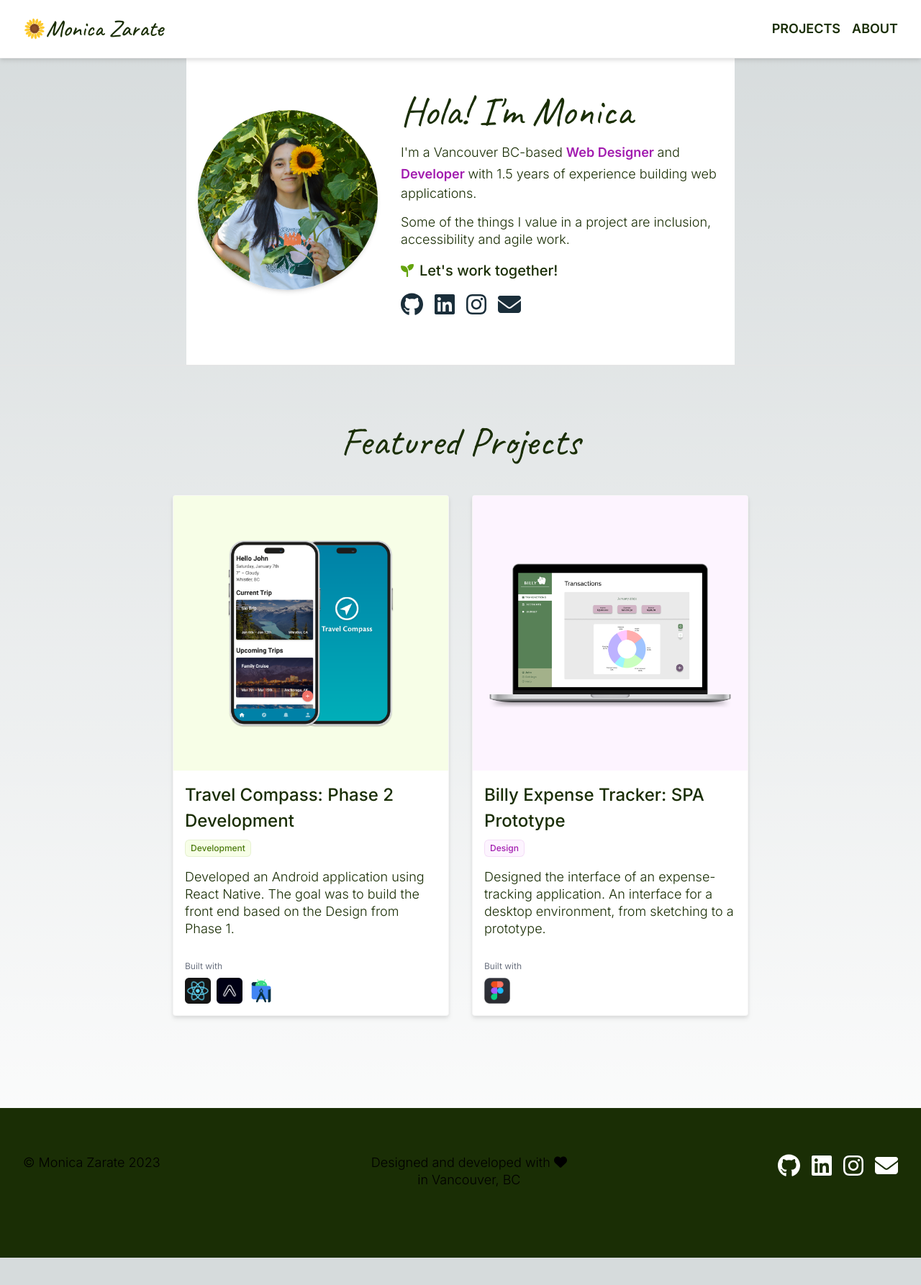
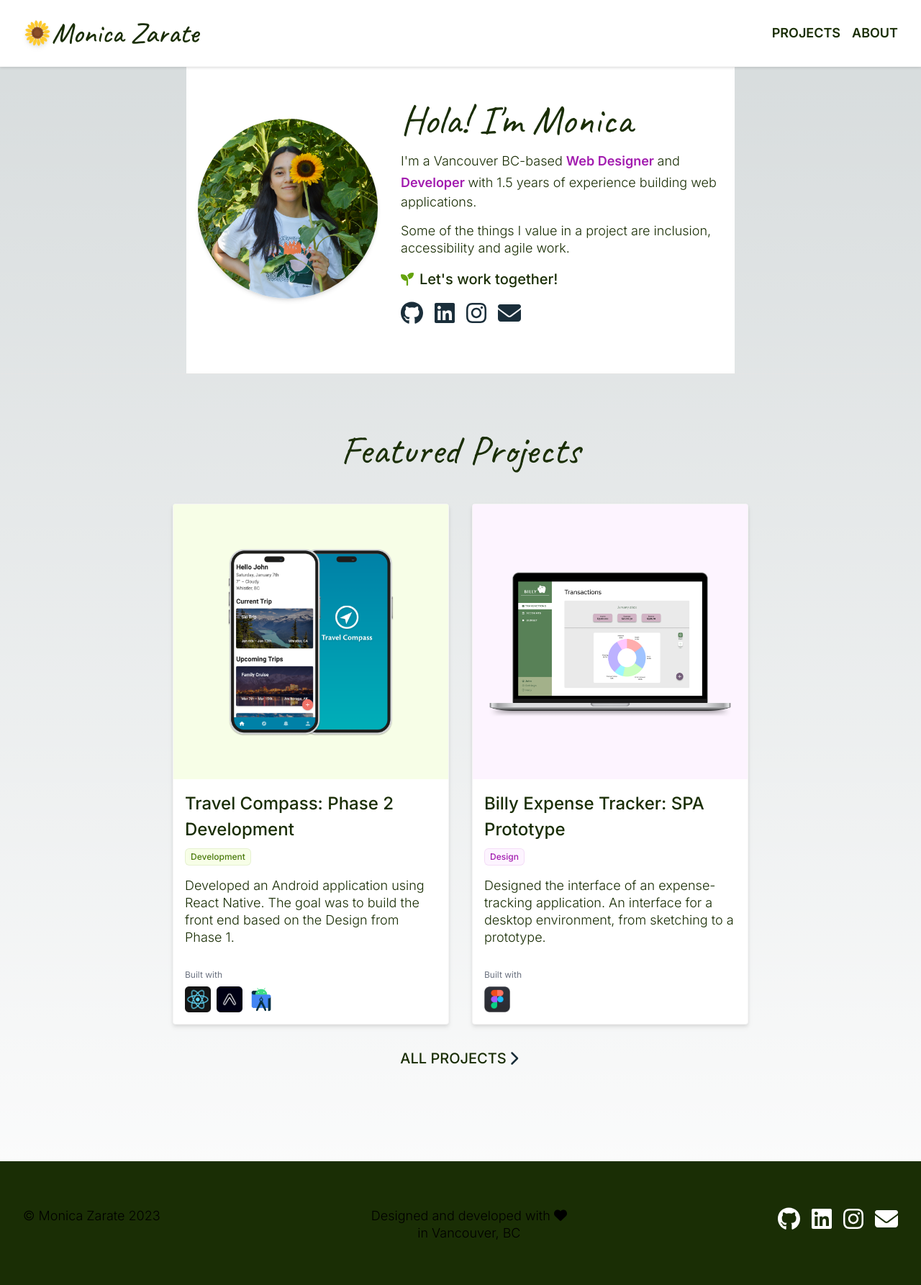
Before and after one commit to monica-zarate/nextjs-portfolio, a Next.js app: page / in a window 1280 px wide. Shown: the top 1786 px of the page at 72% size. Before the commit the page ends 1748 px from the top, so only its background shows below. Built offline with nearby package versions, Linux system fonts and the light colour scheme.

Commit message:
Updates general styling.

```diff
--- a/src/app/(routes)/projects/page.tsx
+++ b/src/app/(routes)/projects/page.tsx
@@ -1,24 +1,51 @@
 // Vendor imports
 "use client";
+import { useState, useEffect } from "react";
 import Link from "next/link";
 import { caveat } from "../../fonts";
 import { AnimatePresence, motion as m } from "framer-motion";
 
 //Project imports
-import { pagesContent, routes } from "@/app/constants";
+import { pagesContent, routes, disciplines } from "@/app/constants";
 import ProjectCard from "@/app/_components/ProjectCard";
 import { projects } from "../../constants/projects";
 
 export default function Projects() {
 
     const { copy } = pagesContent.projects;
+    const [filteredProjects, setFilteredProjects] = useState([] as any);
+    const [selectedTag, setSelectedTag] = useState("");
+
+    const selectDiscipline = (id: string) => {
+        id === disciplines.design ? setSelectedTag(disciplines.design) : setSelectedTag(disciplines.development);
+    };
+
+    useEffect(() => {
+        if(selectedTag === disciplines.design) {
+            setFilteredProjects(projects.filter((project) => project.discipline === disciplines.design));
+        } else if(selectedTag === disciplines.development) {
+            setFilteredProjects(projects.filter((project) => project.discipline === disciplines.development));
+        } else {
+            setFilteredProjects(projects);
+        }
+
+    }, [selectedTag, projects]);
+
+
     return (
         <AnimatePresence mode="wait">
         <m.div initial={{opacity: 0}} animate={{opacity: 1}} transition={{duration: 0.3, ease: 'easeInOut'}} exit={{opacity: 0}}>
             <div className="px-8 pt-4 pb-8 lg:pb-32 sm:p-8 2xl:px-0 2xl:pt-12 max-w-7xl mx-auto">
-                <h1 className={`${caveat.className} text-lime-950 text-h1Light lg:text-sabe text-center mb-8 2xl:mb-12`}>{copy.h1}</h1>
+                <h1 className={`${caveat.className} text-lime-950 text-h1Light lg:text-sabe text-center`}>{copy.h1}</h1>
+                <div className="mb-8 2xl:mb-12 flex flex-col items-center">
+                    <p className="text-lime-950 text-bodyBold mr-2">{copy.p}</p>
+                    <div>
+                        <span className="text-fuchsia-700 bg-fuchsia-50 ring-fuchsia-700/10 inline-flex items-center rounded-md px-2 py-1 text-sm font-medium ring-1 ring-inset w-fit capitalize cursor-pointer mr-2" onClick={() => selectDiscipline(disciplines.design)}>{disciplines.design}</span>
+                        <span className="text-lime-700 bg-lime-50 ring-lime-700/10 inline-flex items-center rounded-md px-2 py-1 text-sm font-medium ring-1 ring-inset w-fit capitalize cursor-pointer" onClick={() => selectDiscipline(disciplines.development)}>{disciplines.development}</span>
+                    </div>
+                </div>
                 <div className="grid grid-cols-1 gap-x-8 gap-y-8 sm:grid-cols-2 xl:grid-cols-3 2xl:gap-x-12 2xl:gap-y-12">
-                    {projects.reverse().map((__: any, i: number) => (
+                    {filteredProjects.reverse().map((__: any, i: number) => (
                         <Link href={`/${routes[0].id}/${__.path}`} key={i} className={`${i % 2 ? "sm:mr-auto" : "sm:ml-auto"} max-sm:mx-auto`}>
                             <ProjectCard {...__} />
                         </Link>
--- a/src/app/_components/Featured.tsx
+++ b/src/app/_components/Featured.tsx
@@ -2,17 +2,23 @@
 "use client";
 import Link from "next/link";
 import { caveat } from "../fonts";
+import { FontAwesomeIcon } from '@fortawesome/react-fontawesome';
+import { faChevronRight } from "@fortawesome/free-solid-svg-icons";
 
 // Project imports
 import { pagesContent, routes } from "@/app/constants";
 import ProjectCard from "@/app/_components/ProjectCard";
 import { projects } from "../constants/projects";
+import RevealElement from "./RevealElement";
 
 export default function Featured() {
+
+    const { copy } = pagesContent.featured;
+
     return (
         <div className="border-t border-solid border-neutral-200">
             <div className="px-8 py-16 lg:pb-32 2xl:px-0 2xl:pt-12 max-w-7xl mx-auto">
-                <h2 className={`${caveat.className} text-lime-950 text-h1Light lg:text-sabe text-center mb-8 2xl:mb-12`}>{pagesContent.featured.copy.h2}</h2>
+                <h2 className={`${caveat.className} text-lime-950 text-h1Light lg:text-sabe text-center mb-8 2xl:mb-12`}>{copy.h2}</h2>
                 <div className="grid grid-cols-1 gap-x-8 gap-y-8 sm:grid-cols-2 2xl:gap-x-12 2xl:gap-y-12">
                     {projects.reverse().filter(project => project.isFeatured).map((__: any, i: number) => (
                         <Link href={`/${routes[0].id}/${__.path}`} key={i} className={`${i % 2 ? "sm:mr-auto" : "sm:ml-auto"} max-sm:mx-auto max-w-[392.67px]`}>
@@ -20,6 +26,14 @@ export default function Featured() {
                         </Link>
                     ))}
                 </div>
+                <div className="block mt-8 w-fit mx-auto">
+                    <RevealElement>
+                        <Link href={`/${routes[0].id}`} className="flex items-center">
+                            <span className="text-lime-950 text-bodyLarge hover:text-fuchsia-700 delay-200 duration-200 ease-in-out uppercase block">{copy.cta}</span>
+                            <FontAwesomeIcon icon={faChevronRight} style={{color: "#1A2E3A"}} className="w-5 h-5 delay-200 duration-200 ease-in-out"/>
+                        </Link>
+                    </RevealElement>
+                </div>
             </div>
         </div>
     )
--- a/src/app/_components/Modal.jsx
+++ b/src/app/_components/Modal.jsx
@@ -2,6 +2,8 @@
 "use client";
 import Image from "next/image";
 import { motion as m } from "framer-motion";
+import { FontAwesomeIcon } from '@fortawesome/react-fontawesome';
+import { faXmark } from "@fortawesome/free-solid-svg-icons";
 
 export default function Modal({selected, setSelected}) {
     if(!selected){
@@ -14,8 +16,9 @@ export default function Modal({selected, setSelected}) {
     animate={{opacity: 1, transition: { duration: 0.5 }}}
     onClick={() => setSelected(null)}
     className="fixed inset-0 bg-black/50 z-50 cursor-pointer overflow-y-scroll">
-        <div onClick={(e) => e.stopPropagation()} className="w-full 2xl:px-0 max-w-7xl mx-auto my-24 px-8 cursor-default">
+        <div onClick={(e) => e.stopPropagation()} className="w-full 2xl:px-0 max-w-7xl mx-auto h-screen flex items-center justify-center px-8 cursor-default">
             <Image src={selected} alt="project-details"/>
+            <FontAwesomeIcon icon={faXmark} style={{color: "#ffffff"}} className="absolute top-20 right-8 sm:top-24 lg:top-16 xl:top-12 cursor-pointer w-8 h-8 drop-shadow-md" onClick={() => setSelected(null)}/>
         </div>
     </m.div>
   )
--- a/src/app/_components/Navbar.tsx
+++ b/src/app/_components/Navbar.tsx
@@ -41,19 +41,19 @@ export default function Navbar() {
 
 
     return (
-        <header className="bg-white border-b border-solid border-neutral-100 drop-shadow-md sticky top-0 z-[1]">
+        <header className="bg-white border-b border-solid border-neutral-100 drop-shadow sticky top-0 z-[1]">
             <div className="flex justify-between items-center px-8 2xl:px-2 py-4 mx-auto max-w-7xl">
                 <Link href="/" className="flex items-center z-[5]">
-                    <Image src={sunflower} alt="sunflower icon" className="w-8 h-8"/>
-                    <span className={`${caveat.className} text-lime-950 text-h2`}>{copy.title}</span>
+                    <Image src={sunflower} alt="sunflower icon" className="w-8 sm:w-10 h-8 sm:h-10 drop-shadow-md"/>
+                    <span className={`${caveat.className} text-lime-950 text-h2 sm:text-h1Light`}>{copy.title}</span>
                 </Link>
                 {isMobile && <MobileMenu/>}
                 {!isMobile && <ul className="flex">
                     <li key={routes[0].id}>
-                        <Link href="/projects" className={`${pathname === routes[0].id ? "text-fuchsia-700" : "text-lime-950"} text-bodyBold ml-4 hover:text-fuchsia-700 delay-200 duration-200 ease-in-out uppercase`}>{routes[0].title}</Link>
+                        <Link href={`/${routes[0].id}`} className={`${pathname === routes[0].id ? "text-fuchsia-700" : "text-lime-950"} text-bodyBold ml-4 hover:text-fuchsia-700 delay-200 duration-200 ease-in-out uppercase`}>{routes[0].title}</Link>
                     </li>
                     <li key={routes[1].id}>
-                        <Link href="/about" className={`${pathname === routes[1].id ? "text-fuchsia-700" : "text-lime-950"} text-bodyBold ml-4 hover:text-fuchsia-700 delay-200 duration-200 ease-in-out uppercase`}>{routes[1].title}</Link>
+                        <Link href={`/${routes[1].id}`} className={`${pathname === routes[1].id ? "text-fuchsia-700" : "text-lime-950"} text-bodyBold ml-4 hover:text-fuchsia-700 delay-200 duration-200 ease-in-out uppercase`}>{routes[1].title}</Link>
                     </li>
                 </ul>}
             </div>
--- a/src/app/constants/index.js
+++ b/src/app/constants/index.js
@@ -221,7 +221,7 @@ export const pagesContent = {
           {
             id: "1",
             name: "Web Development",
-            institution: "BrainStation Diploma",
+            institution: "BrainStation - Diploma",
             description:
               "This full-time Bootcamp unlocked the ability to build interactive web applications through JavaScript and React.js, using SASS and BEM notation. Learned how to use APIs, MySQL and Git.",
             date: "June, 2020",
@@ -261,11 +261,14 @@ export const pagesContent = {
   projects: {
     copy: {
       h1: "Projects",
+      p: "Disciplines:",
+      span: "Reset",
     },
   },
   featured: {
     copy: {
       h2: "Featured Projects",
+      cta: "All Projects",
     },
   },
   projectDetails: {
--- a/src/app/constants/projects.js
+++ b/src/app/constants/projects.js
@@ -442,6 +442,9 @@ export const projects = [
       xdPrototypeTitle: "Travel Compass Prototype: Add New Trip",
       site: "",
       siteTitle: "",
+      internalLink:
+        "https://www.monicazarate.com/projects/travel-compass-phase2",
+      internalLinkTitle: "Travel Compass Phase 2: Development",
     },
     tools: [{ name: "Adobe Xd", icon: xd }],
     featuredTools: [{ name: "Adobe Xd", icon: xd }],
@@ -643,6 +646,9 @@ export const projects = [
       xdPrototypeTitle: "",
       site: "",
       siteTitle: "",
+      internalLink:
+        "https://www.monicazarate.com/projects/travel-compass-phase1",
+      internalLinkTitle: "Travel Compass Phase 1: UI Design",
     },
     tools: [
       { name: "React Native", icon: react },
--- a/src/app/not-found.tsx
+++ b/src/app/not-found.tsx
@@ -14,13 +14,13 @@ export default function NotFound() {
   return (
     <AnimatePresence mode="wait">
       <m.div initial={{opacity: 0}} animate={{opacity: 1}} transition={{duration: 0.3, ease: 'easeInOut'}} exit={{opacity: 0}}>
-        <div style={{backgroundImage: `url(/sunflower-bg.png)`}} className="h-[80vh]">
+        <div style={{backgroundImage: `url(/sunflower-landscape.png)`}} className="h-[80vh] bg-cover bg-center">
           <div className="bg-white/[.5] py-8 sm:px-8 2xl:py-16 h-[80vh]">
             <div className="px-8 py-4 sm:p-8 2xl:py-12 max-w-7xl mx-auto bg-white rounded drop-shadow-md flex flex-col items-center">
               <RevealElement>
-                <h1 className={`${caveat.className} text-lime-950 text-h1Light text-center mb-4 sm:mb-8 2xl:mb-12`}>{copy.h1}</h1>
+                <h1 className={`${caveat.className} text-lime-950 text-h1Light lg:text-sabe text-center mb-4 sm:mb-8 2xl:mb-12`}>{copy.h1}</h1>
                 <p className="text-lime-950 text-body mb-8">{copy.p}</p>
-                <Link href="/" className="text-lime-950 text-bodyLargeBold hover:text-fuchsia-700 delay-200 duration-200 ease-in-out uppercase">{copy.cta}</Link>
+                <Link href="/" className="text-lime-950 text-bodyLarge hover:text-fuchsia-700 delay-200 duration-200 ease-in-out uppercase">{copy.cta}</Link>
               </RevealElement>
             </div>
           </div>
```
Also changed, not shown: src/app/(routes)/projects/[slug]/page.tsx (+5 -4 lines), src/app/_components/MobileMenu.jsx (+8 -9 lines), src/assets/images/sunflower.png.
